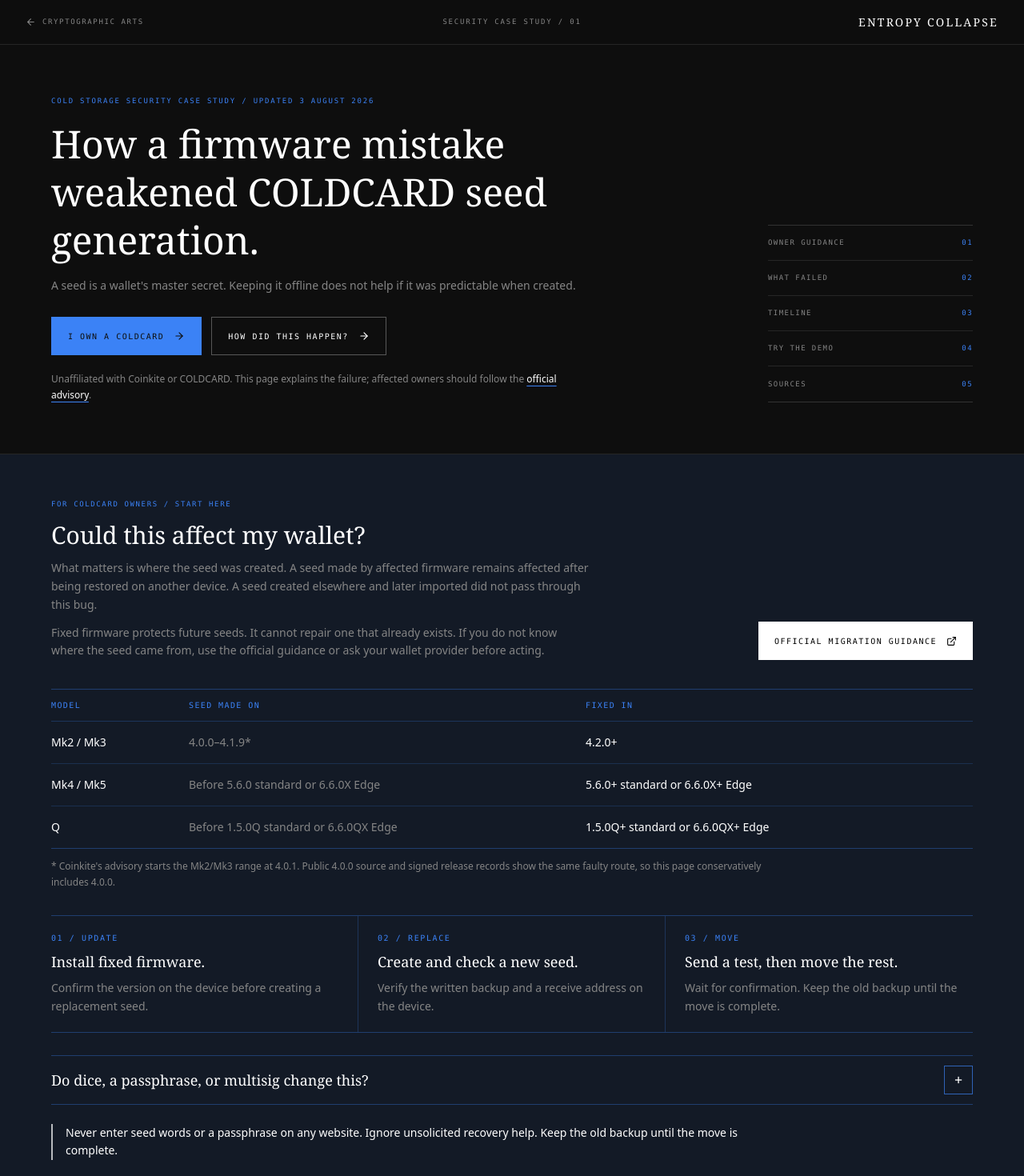
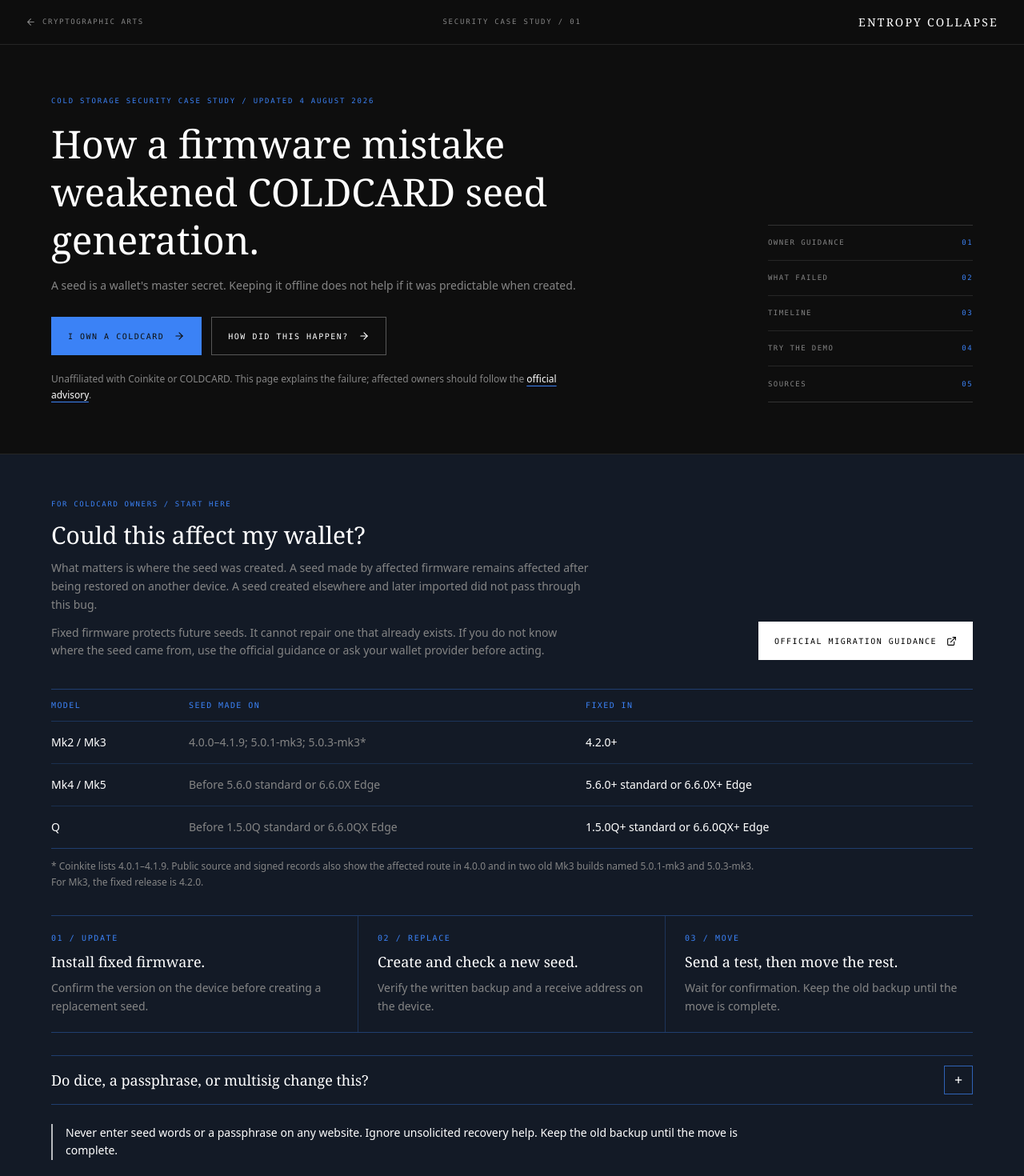
Before and after one commit to mars-llm/coldcard-entropy-collapse, a Next.js app: page / in a window 1280 px wide. Shown: the top 1470 px of the page at 80% size. Built offline with nearby package versions, Linux system fonts and the light colour scheme.

Commit message:
Document affected Mk3 5.x builds

```diff
--- a/components/EntropyStudy.tsx
+++ b/components/EntropyStudy.tsx
@@ -196,7 +196,7 @@
               transition={{ duration: shouldReduceMotion ? 0 : 0.35 }}
             >
               <p className="font-mono text-[9px] uppercase tracking-[0.2em] text-accent">
-                Cold storage security case study / Updated 3 August 2026
+                Cold storage security case study / Updated 4 August 2026
               </p>
               <h1 className="mt-4 font-serif text-3xl leading-tight text-white sm:text-4xl lg:text-5xl">
                 How a firmware mistake weakened COLDCARD seed generation.
@@ -285,7 +285,7 @@
               </div>
               <div className="grid grid-cols-[7rem_1fr_1fr] gap-3 border-b border-accent/20 py-4 font-sans text-sm sm:grid-cols-[10rem_1fr_1fr]">
                 <strong className="font-normal text-white">Mk2 / Mk3</strong>
-                <span className="text-ink-muted">4.0.0–4.1.9*</span>
+                <span className="text-ink-muted">4.0.0–4.1.9; 5.0.1-mk3; 5.0.3-mk3*</span>
                 <span className="text-white">4.2.0+</span>
               </div>
               <div className="grid grid-cols-[7rem_1fr_1fr] gap-3 border-b border-accent/20 py-4 font-sans text-sm sm:grid-cols-[10rem_1fr_1fr]">
@@ -300,7 +300,7 @@
               </div>
             </div>
             <p className="mt-3 max-w-4xl font-sans text-xs leading-relaxed text-ink-muted">
-              * Coinkite&apos;s advisory starts the Mk2/Mk3 range at 4.0.1. Public 4.0.0 source and signed release records show the same faulty route, so this page conservatively includes 4.0.0.
+              * Coinkite lists 4.0.1–4.1.9. Public source and signed records also show the affected route in 4.0.0 and in two old Mk3 builds named 5.0.1-mk3 and 5.0.3-mk3. For Mk3, the fixed release is 4.2.0.
             </p>
 
             <ol className="mt-8 grid border-y border-accent/35 lg:grid-cols-3">
@@ -574,7 +574,7 @@
                     MicroPython initialized the fallback from one 32-bit word of the chip ID, the current phase of a repeating processor counter, and two raw clock-register values. Earlier calls then advanced the generator before seed creation. The processor counter was not a timestamp, and no published hardware study has measured how these values are distributed across many devices and boots.
                   </p>
                   <p>
-                    Coinkite&apos;s advisory starts the Mk2/Mk3 range at 4.0.1. Its official version history lists 4.0.0 as a release, and the public source plus signed build records use the affected route. This page therefore includes 4.0.0 while keeping the difference from Coinkite&apos;s published range explicit.
+                    Coinkite lists Mk2/Mk3 4.0.1–4.1.9. Public source and signed release records also show the affected route in 4.0.0 and in Mk3 builds 5.0.1-mk3 and 5.0.3-mk3. This page keeps that difference explicit.
                   </p>
                 </div>
               </section>
@@ -631,12 +631,15 @@
               </section>
 
               <section>
-                <h3 className="font-serif text-lg text-white">Affected 4.0.0 release</h3>
+                <h3 className="font-serif text-lg text-white">Affected releases outside the advisory range</h3>
                 <div className="mt-3 border-t border-white/10">
                   <SourceLink label="Official 4.0.0 version history" href="https://coldcard.com/docs/version-history/#version-400-mar-17-2021" />
                   <SourceLink label="4.0.0 seed-generation source" href="https://github.com/Coldcard/firmware/blob/75addaefcb5b1861e1c8986195a448ac3f94a303/shared/seed.py#L348-L359" />
                   <SourceLink label="Signed 4.0.0 build / 17:20" href="https://github.com/Coldcard/firmware/blob/38f4e177c928fffc7c1378aac67f7dead8befe80/releases/signatures.txt#L5" />
                   <SourceLink label="Signed 4.0.0 build / 17:24" href="https://github.com/Coldcard/firmware/blob/75addaefcb5b1861e1c8986195a448ac3f94a303/releases/signatures.txt#L5" />
+                  <SourceLink label="Signed Mk3 5.0.1 and 5.0.3 builds" href="https://github.com/Coldcard/firmware/blob/d2acc4380b5ffcb10cf6ad1bc828a04794fd0c24/releases/signatures.txt#L8-L15" />
+                  <SourceLink label="Mk3 5.0.1 seed-generation source" href="https://github.com/Coldcard/firmware/blob/e909bc0326feb63ce17891a8d14b0966996e4f5d/shared/seed.py#L370" />
+                  <SourceLink label="Mk3 5.0.3 seed-generation source" href="https://github.com/Coldcard/firmware/blob/fd83de540a0edd6f9bc6efb2626f6b1b858f551d/shared/seed.py#L370" />
                 </div>
               </section>
 
```
Also changed, not shown: 1 other file (tests, documents, lock files or other folders).
